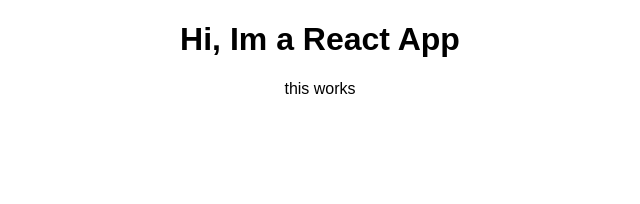
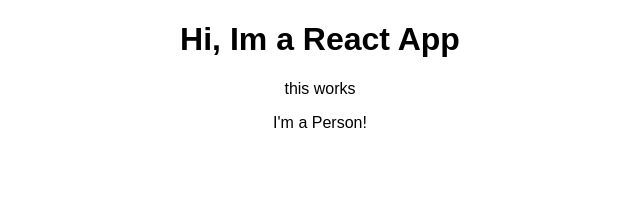
Before and after one commit to Q-Win/react-complete-guide, a React (Create React App) app: page / in a window 1280 px wide. Shown: the top 204 px of the page, without its empty margins (320-960 px from the left). Built offline with nearby package versions, Linux system fonts and the light colour scheme.

Commit message:
add Person component to app.js file

```diff
--- a/src/App.js
+++ b/src/App.js
@@ -1,5 +1,6 @@
 import React, { Component } from 'react';
 import './App.css';
+import Person from './Person/Person'
 
 class App extends Component {
   render() {
@@ -7,6 +8,7 @@
       <div className="App">
         <h1> Hi, Im a React App </h1>
         <p> this works </p>
+        <Person />
       </div>
     );
     // return React.createElement('div', {className: 'App'},React.createElement('h1',null, 'Does this work?'))
--- a/src/Person/Person.js
+++ b/src/Person/Person.js
@@ -0,0 +1,7 @@
+import React from 'react';
+
+const person = () => {
+  return <p> I'm a Person!</p>
+}
+
+export default person;
```
